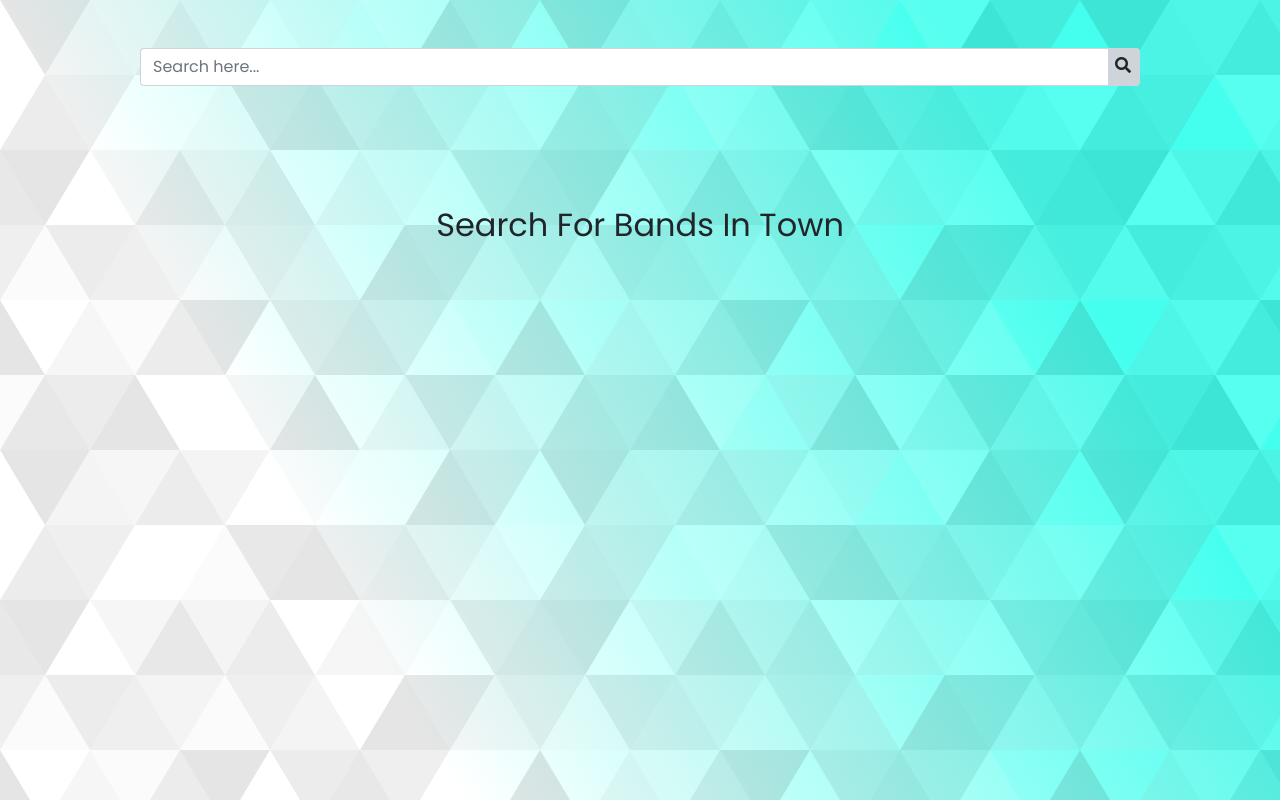
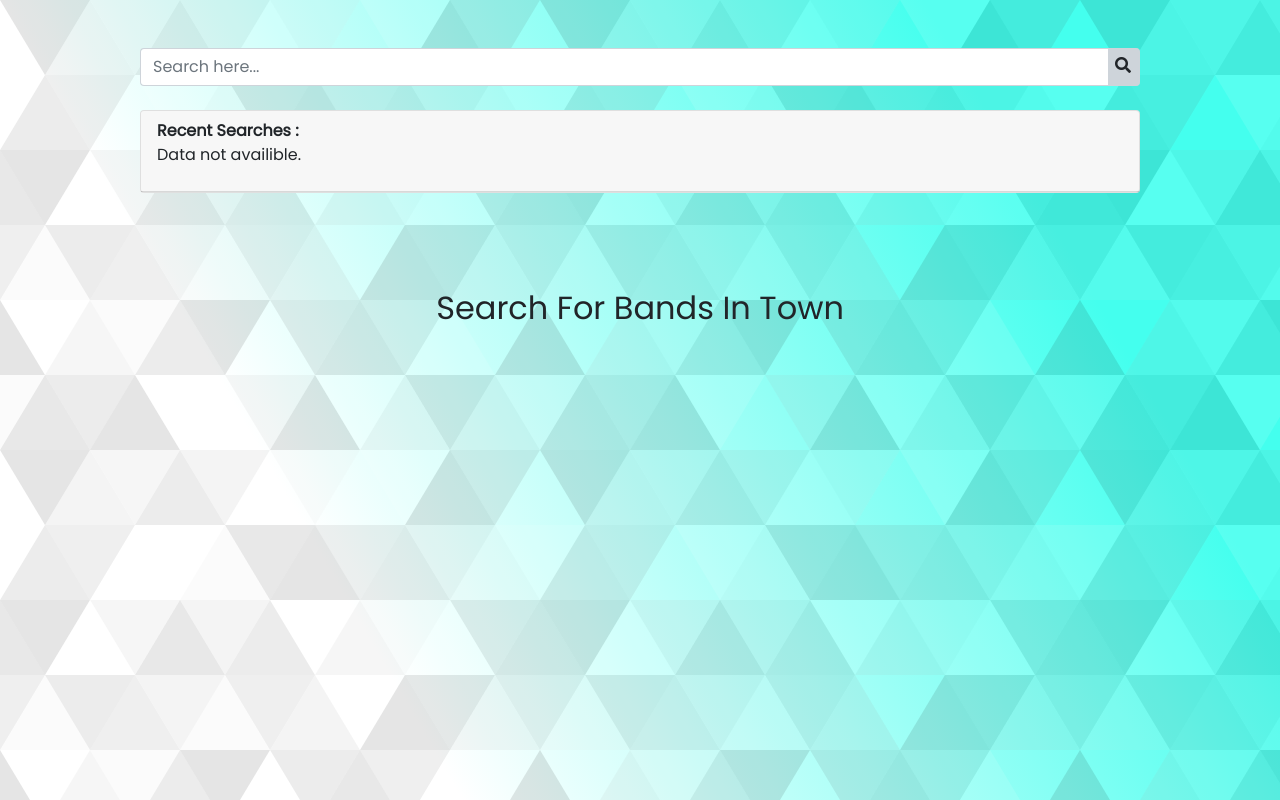
Before and after one commit to iamknk/bandsintown, a React (Create React App) app: page / in a window 1280 px wide. Built offline with nearby package versions, Linux system fonts and the light colour scheme.

Commit message:
recent searches for artists on homepage

```diff
--- a/src/App.js
+++ b/src/App.js
@@ -1,14 +1,29 @@
-import { useState } from 'react'
+import { useState, useEffect } from 'react'
 import { BrowserRouter, Route } from 'react-router-dom';
 
-import { SearchBar, ArtistCard, Events, Spinner } from './components/index'
+import {
+  SearchBar,
+  ArtistCard,
+  Events,
+  Spinner,
+  RecentSearches
+} from './components/index'
 
+import { getRecentSearches } from './helpers/SearchHelper'
+
+const recentSearches = JSON.parse(localStorage.getItem('searches') || '[]')
 function App() {
   const [artists, setArtists] = useState([])
-  const [searchLoading, setSearchLoading] = useState(false)
+  const [searches, setSearches] = useState(recentSearches)
+  const [searcheLoading, setSearchLoading] = useState(false)
   const [noResults, setNoResults] = useState(false)
 
+  useEffect(() => {
+    localStorage.setItem("searches", JSON.stringify(searches))
+  }, [searches])
+
   const artistSearch = async (term) => {
+    setSearches([...searches, term])
     setSearchLoading(true)
     const res = await fetch(`artists/${term}?` + new URLSearchParams({
       app_id: 'bandsintown',
@@ -26,14 +41,6 @@ function App() {
 
   }
 
-  const getEvents = async (name) => {
-    const res = await fetch(`artists/${name}/events?` + new URLSearchParams({
-      app_id: 'bandsintown',
-  }))
-  const data = await res.json()
-  console.log(data)
-
-  }
   return (
     <BrowserRouter>
       <div className="container">
@@ -43,13 +50,14 @@ function App() {
           render={() => (
             <>
               <SearchBar artistSearch={artistSearch} />
-              { searchLoading ? <Spinner />  : <> { noResults ? <div className="text-center mt-5 pt-5">
+              <RecentSearches searches={getRecentSearches(searches)} onChipClick={(text) => artistSearch(text)} />
+              { searcheLoading ? <Spinner />  : <> { noResults ? <div className="text-center mt-5 pt-5">
                  <h2>We couldn't find this band. Search again!</h2>
               </div> : <> {artists.length > 0 ?
                 artists.map(artist =>
-              <div className="container">
+              <div className="container" key={artist.id}>
                 <div className="row">
-                  <ArtistCard key={artist.id} name={artist.name} image={artist.image_url} facebookUrl={artist.facebook_page_url} viewEvent={true} onClick={getEvents} />
+                  <ArtistCard name={artist.name} image={artist.image_url} facebookUrl={artist.facebook_page_url} viewEvent={true} />
                 </div>
               </div>
               )
--- /dev/null
+++ b/src/components/homepage/RecentSearches.jsx
@@ -0,0 +1,14 @@
+import React from 'react'
+import { TextChip } from '../index'
+
+export const RecentSearches = ({ searches, onChipClick }) => {
+
+    return (
+        <div class="card mb-5">
+            <div class="card-header">
+                <strong>Recent Searches : </strong>
+                {searches.length > 0 ? searches.map(text => <TextChip text={text} onClick={onChipClick} />) : <p>Data not availible.</p>}
+            </div>
+        </div>
+    )
+}
--- a/src/components/index.js
+++ b/src/components/index.js
@@ -3,3 +3,5 @@ export * from './homepage/ArtistCard'
 export * from './events/Events'
 export * from './shared/Spinner'
 export * from './events/Event'
+export * from './homepage/RecentSearches'
+export * from './shared/TextChip'
--- /dev/null
+++ b/src/components/shared/TextChip.jsx
@@ -0,0 +1,14 @@
+import React from 'react'
+import '../../stylesheets/TextChip.css'
+
+export const TextChip = ({text, onClick}) => {
+    const onChipClick = () => {
+        onClick(text);
+    }
+
+    return (
+        <div className="d-inline" onClick={() => onChipClick()}>
+            <div className="chip">{text}</div>
+        </div>
+    )
+}
--- /dev/null
+++ b/src/helpers/SearchHelper.js
@@ -0,0 +1,4 @@
+export const getRecentSearches = (searchList) => {
+    const nonRepeatedList = searchList.filter((i,idx) => searchList[idx-1] !== i)
+    return nonRepeatedList.slice((nonRepeatedList.length - 5), nonRepeatedList.length).reverse()
+}
--- /dev/null
+++ b/src/stylesheets/TextChip.css
@@ -0,0 +1,12 @@
+.chip {
+    display: inline-block;
+    padding: 5px 20px;
+    margin: 5px 12px;
+    height: 25px;
+    font-size: 16px;
+    line-height: 15px;
+    border-radius: 25px;
+    background-color: #00b4b3;
+    color: white;
+    cursor: pointer;
+  }
```
